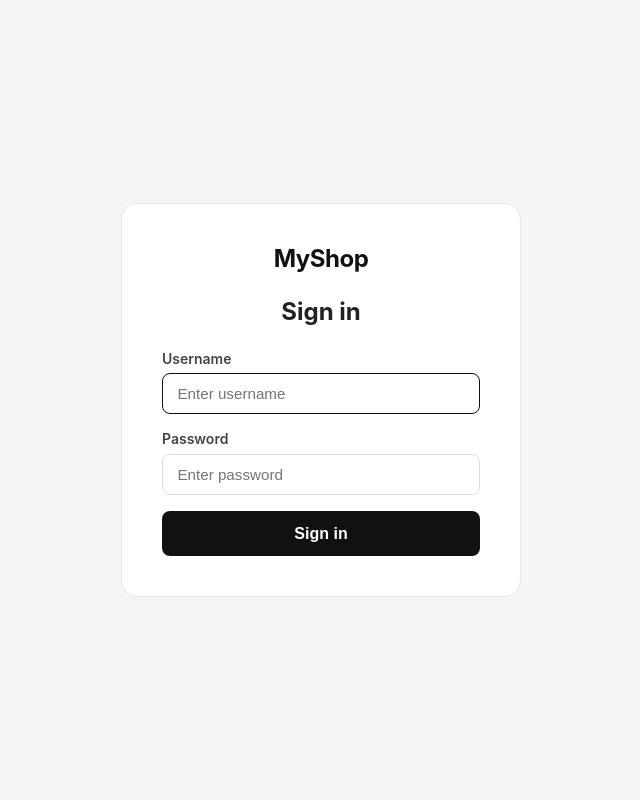
After one commit to gustav485/DISPROJECT, a Flask app: page /login in a window 1280 px wide. The commit adds this page. Shown: the whole page, without its empty margins (319-959 px from the left). Run offline with Flask 3, Linux system fonts and the light colour scheme.

Commit message:
Added login template

```diff
--- a/app.py
+++ b/app.py
@@ -1,6 +1,21 @@
-from flask import Flask, render_template, abort
+from flask import Flask, render_template, abort, redirect, url_for, request, session, flash
+from functools import wraps
 
 app = Flask(__name__)
+app.secret_key = "dev-secret-key"
+
+USERS = {
+    "admin": "password123",
+}
+
+
+def login_required(f):
+    @wraps(f)
+    def decorated(*args, **kwargs):
+        if "username" not in session:
+            return redirect(url_for("login", next=request.path))
+        return f(*args, **kwargs)
+    return decorated
 
 products = [
     {"id": 1, "name": "Wireless Headphones", "price": 79.99, "category": "Electronics", "description": "High-quality wireless headphones with noise cancellation and 30-hour battery life.", "image": "https://placehold.co/400x300?text=Headphones"},
@@ -16,12 +31,35 @@ products = [
 ]
 
 
+@app.route("/login", methods=["GET", "POST"])
+def login():
+    if "username" in session:
+        return redirect(url_for("index"))
+    if request.method == "POST":
+        username = request.form.get("username", "")
+        password = request.form.get("password", "")
+        if USERS.get(username) == password:
+            session["username"] = username
+            next_page = request.args.get("next", url_for("index"))
+            return redirect(next_page)
+        flash("Invalid username or password.")
+    return render_template("login.html")
+
+
+@app.route("/logout")
+def logout():
+    session.pop("username", None)
+    return redirect(url_for("login"))
+
+
 @app.route("/")
+@login_required
 def index():
     return render_template("shop.html", products=products)
 
 
 @app.route("/product/<int:product_id>")
+@login_required
 def product(product_id):
     p = next((p for p in products if p["id"] == product_id), None)
     if p is None:
--- a/static/css/style.css
+++ b/static/css/style.css
@@ -43,6 +43,12 @@ header .container {
     letter-spacing: -0.5px;
 }
 
+nav {
+    display: flex;
+    align-items: center;
+    gap: 0.75rem;
+}
+
 nav a {
     color: #555;
     text-decoration: none;
@@ -51,6 +57,15 @@ nav a {
 
 nav a:hover {
     color: #111;
+}
+
+.nav-sep {
+    color: #ddd;
+}
+
+.nav-user {
+    font-size: 0.875rem;
+    color: #888;
 }
 
 /* Main */
@@ -214,6 +229,67 @@ main {
     background: #333;
 }
 
+/* Login page */
+.login-page {
+    background: #f5f5f5;
+    display: flex;
+    align-items: center;
+    justify-content: center;
+    min-height: 100vh;
+}
+
+.login-card {
+    background: #fff;
+    border: 1px solid #e8e8e8;
+    border-radius: 16px;
+    padding: 2.5rem;
+    width: 100%;
+    max-width: 400px;
+}
+
+.login-card h1 {
+    font-size: 1.5rem;
+    font-weight: 700;
+    margin-bottom: 1.5rem;
+    text-align: center;
+}
+
+.form-group {
+    display: flex;
+    flex-direction: column;
+    gap: 0.4rem;
+    margin-bottom: 1rem;
+}
+
+.form-group label {
+    font-size: 0.875rem;
+    font-weight: 600;
+    color: #444;
+}
+
+.form-group input {
+    padding: 0.7rem 0.9rem;
+    border: 1px solid #ddd;
+    border-radius: 8px;
+    font-size: 0.95rem;
+    outline: none;
+    transition: border-color 0.15s;
+}
+
+.form-group input:focus {
+    border-color: #111;
+}
+
+.alert {
+    background: #fff0f0;
+    border: 1px solid #fcc;
+    color: #c00;
+    border-radius: 8px;
+    padding: 0.7rem 1rem;
+    font-size: 0.875rem;
+    margin-bottom: 1rem;
+}
+
 /* Footer */
 footer {
     background: #fff;
--- a/templates/base.html
+++ b/templates/base.html
@@ -12,6 +12,9 @@
             <a href="{{ url_for('index') }}" class="logo">MyShop</a>
             <nav>
                 <a href="{{ url_for('index') }}">All Products</a>
+                <span class="nav-sep">|</span>
+                <span class="nav-user">{{ session.username }}</span>
+                <a href="{{ url_for('logout') }}">Logout</a>
             </nav>
         </div>
     </header>
--- /dev/null
+++ b/templates/login.html
@@ -0,0 +1,33 @@
+<!DOCTYPE html>
+<html lang="en">
+<head>
+    <meta charset="UTF-8">
+    <meta name="viewport" content="width=device-width, initial-scale=1.0">
+    <title>Login — MyShop</title>
+    <link rel="stylesheet" href="{{ url_for('static', filename='css/style.css') }}">
+</head>
+<body class="login-page">
+    <div class="login-card">
+        <a href="#" class="logo" style="display:block; text-align:center; margin-bottom:1.5rem;">MyShop</a>
+        <h1>Sign in</h1>
+
+        {% with messages = get_flashed_messages() %}
+            {% if messages %}
+                <div class="alert">{{ messages[0] }}</div>
+            {% endif %}
+        {% endwith %}
+
+        <form method="POST">
+            <div class="form-group">
+                <label for="username">Username</label>
+                <input type="text" id="username" name="username" placeholder="Enter username" required autofocus>
+            </div>
+            <div class="form-group">
+                <label for="password">Password</label>
+                <input type="password" id="password" name="password" placeholder="Enter password" required>
+            </div>
+            <button type="submit" class="btn-add-to-cart" style="width:100%;">Sign in</button>
+        </form>
+    </div>
+</body>
+</html>
```
